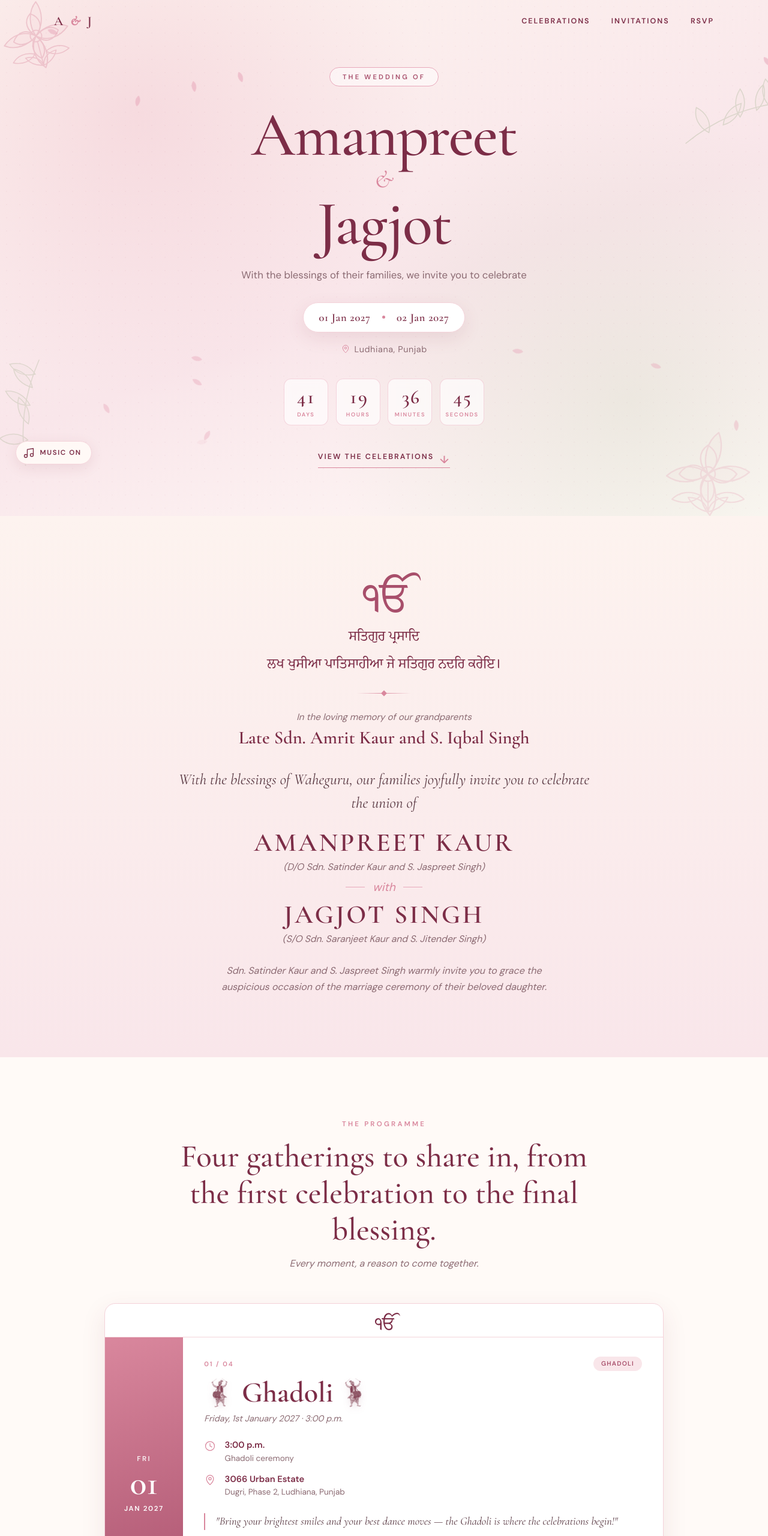
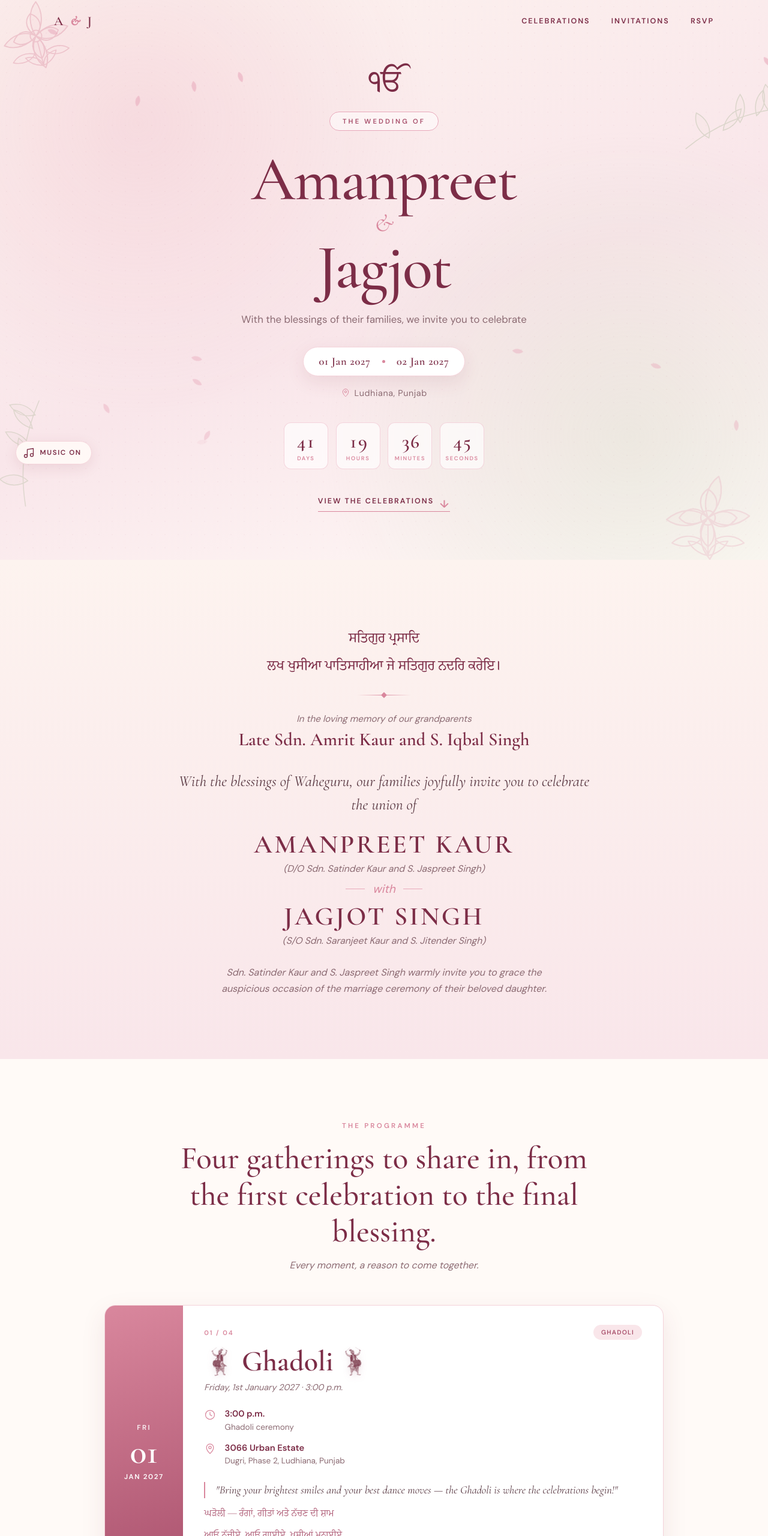
Before and after one commit to singhjagjot63/amanpreet-jagjot-wedding, a plain HTML site: page index.html in a window 1280 px wide. Shown: the top 2560 px of the page at 60% size. Drawn offline with nearby package versions, Linux system fonts and the light colour scheme.

Commit message:
Move Ik Onkar to top of page, remove from invocation and card

```diff
--- a/index.html
+++ b/index.html
@@ -44,6 +44,7 @@
     <div class="petals" id="petals" aria-hidden="true"></div>
 
     <div class="hero-inner">
+      <div class="hero-onkar" aria-label="Ik Onkar">ੴ</div>
       <div class="badge">The Wedding of</div>
       <h1 class="hero-names">
         <span>Amanpreet</span>
@@ -77,7 +78,6 @@
     <!-- ============ INVOCATION / BLESSING ============ -->
     <section class="section invocation" id="invocation">
       <div class="container invocation-inner reveal">
-        <div class="onkar" aria-label="Ik Onkar">ੴ</div>
         <p class="gur-verse">ਸਤਿਗੁਰ ਪ੍ਰਸਾਦਿ</p>
         <p class="gur-verse">ਲਖ ਖੁਸੀਆ ਪਾਤਿਸਾਹੀਆ ਜੇ ਸਤਿਗੁਰ ਨਦਰਿ ਕਰੇਇ।</p>
         <span class="orn" aria-hidden="true"></span>
@@ -112,7 +112,6 @@
 
         <!-- Event 1 : Ghadoli -->
         <article class="event-card reveal">
-          <div class="card-onkar" aria-label="Ik Onkar">ੴ</div>
           <div class="date-block">
             <span class="db-day">FRI</span>
             <strong class="db-num">01</strong>
@@ -336,7 +335,6 @@
     <div class="modal-card">
       <button class="modal-close" data-close aria-label="Close">×</button>
       <svg class="modal-flower" viewBox="0 0 200 200" aria-hidden="true"><use href="#rose" /></svg>
-      <p class="modal-onkar" aria-label="Ik Onkar">ੴ</p>
       <p class="modal-kicker">The Ghadoli</p>
       <div class="ghadoli-heading modal-ghadoli-heading">
         <img src="dhol.png" alt="" class="dance-img dhol-img" aria-hidden="true" />
--- a/styles.css
+++ b/styles.css
@@ -373,15 +373,12 @@ button { font: inherit; cursor: pointer; }
 }
 .event-when { font-size: .9rem; color: var(--ink-soft); margin-top: .4rem; font-style: italic; }
 
-/* Ik Onkar at the very start of the Ghadoli card */
-.card-onkar {
-  grid-column: 1 / -1;
+/* Ik Onkar at the very top of the whole invitation */
+.hero-onkar {
   font-family: 'Noto Serif Gurmukhi', serif;
-  font-size: 1.9rem; line-height: 1;
-  color: var(--rose-deep);
-  text-align: center;
-  padding: 1.2rem 0 .3rem;
-  border-bottom: 1px solid var(--blush-deep);
+  font-size: clamp(2.4rem, 6vw, 3.2rem);
+  line-height: 1; color: var(--rose-deep);
+  margin-bottom: 1.4rem;
 }
 
 /* Animated dhol & bhangra beside the Ghadoli heading */
```
